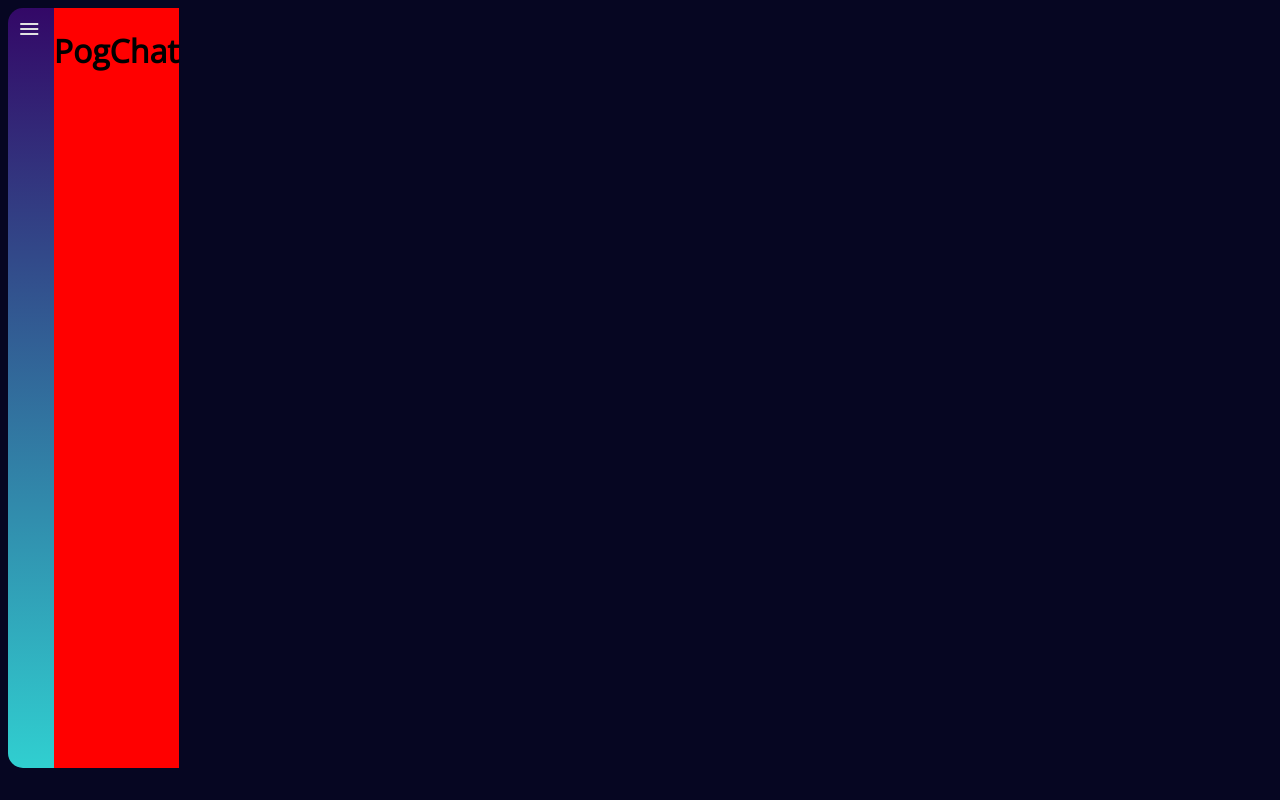
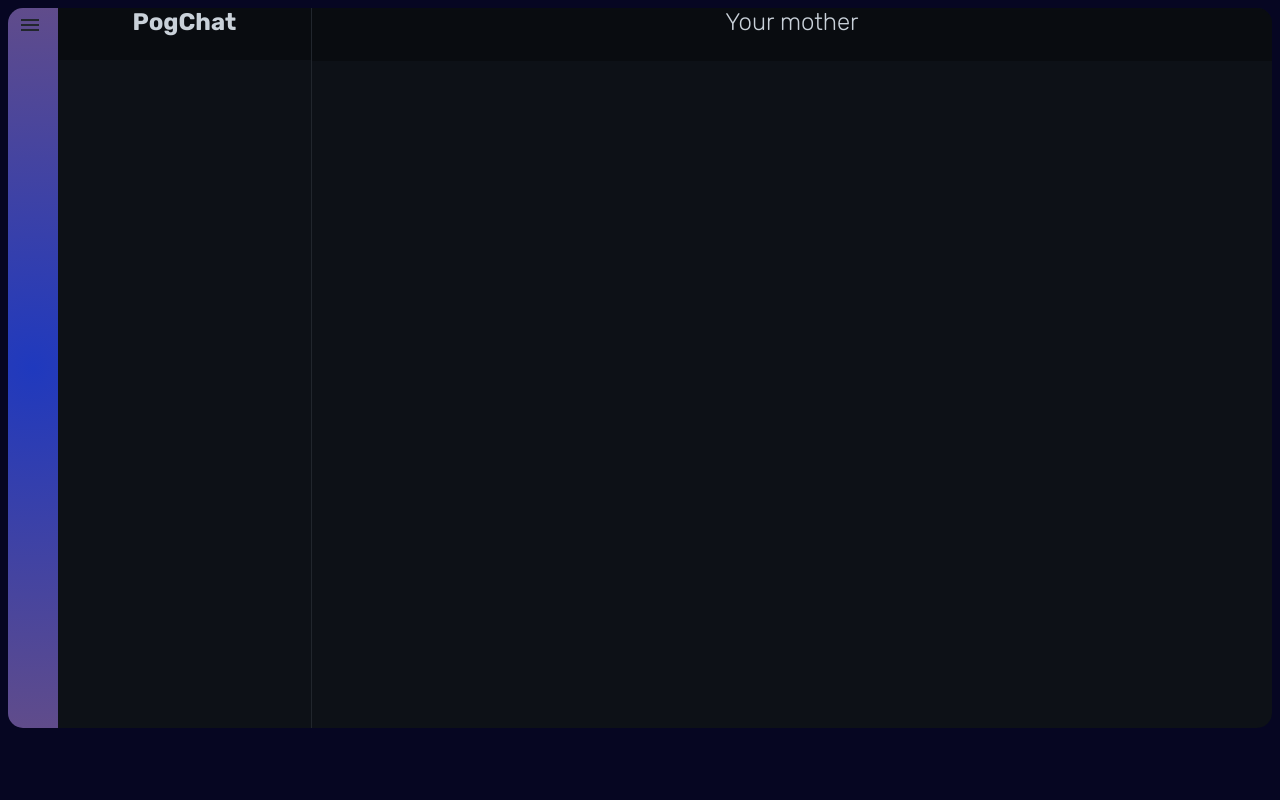
Before and after one commit to yanghuaxuan/KuriusChatApp, a plain HTML site: page index.html in a window 1280 px wide. Drawn offline with nearby package versions, Linux system fonts and the light colour scheme.

Commit message:
Massive changes

```diff
--- a/index.html
+++ b/index.html
@@ -5,17 +5,21 @@
     <link rel="stylesheet" href="style.css">
     <link href="https://fonts.googleapis.com/icon?family=Material+Icons"
       rel="stylesheet">
+    <link rel="preconnect" href="https://fonts.gstatic.com">
+  <link rel="preconnect" href="https://fonts.gstatic.com">
+  <link rel="preconnect" href="https://fonts.gstatic.com">
+  <link href="https://fonts.googleapis.com/css2?family=Rubik:wght@300;700&display=swap" rel="stylesheet">
   </head>
-  <style>
-    @import url('https://fonts.googleapis.com/css2?family=Open+Sans:wght@300&family=Roboto:wght@100&display=swap');
-  </style>
   <body>
     <div class="main-container">
       <div class="sidenav">
           <span class="material-icons sidenav-icon">menu</span>
       </div>
-      <div class="content">
-        <h1>PogChat</h1>
+      <div class="menu">
+        <h3 class="menu-header">PogChat</h3>
+      </div>
+      <div class="chat">
+        <h3 class="chat-header">Your mother</h3>
       </div>
     </div>
   </body>
--- a/style.css
+++ b/style.css
@@ -28,27 +28,63 @@ html {
 }
 
 body {
-  font-family: 'Open Sans', sans-serif;
+  font-family: 'Rubik', sans-serif;
   background-color: #060622;
 }
 
 .main-container {
   display: flex;
-  height: 95vh;
+  height: 90vh;
+  justify-content: flex-start;
 }
 
 .sidenav {
-  background-image: linear-gradient(to top, #30cfd0 0%, #330867 100%);
-  color: rgb(226, 226, 226);
+  flex: 0 0 50px;
+  background: rgb(31,57,190);
+  background: radial-gradient(circle, rgba(31,57,190,1) 0%, rgba(96,76,139,1) 100%);
+  color: #21262D;
   width: 5ch;
   border-top-left-radius: 15px;
   border-bottom-left-radius: 15px;
 }
 
-.sidenav-icon {
-  padding: 20%
+.menu {
+  flex: 0 0 20%;
+  background-color: #0D1117;
+  border-right-style: solid;
+  border-width: 1px;
+  border-color: #21262D;
 }
 
-.content {
-  background-color: red;
+.chat {
+  flex: 1 0 auto;
+  background-color: #0D1117;
+  border-top-right-radius: 15px;
+  border-bottom-right-radius: 15px;
 }
+
+.sidenav-icon {
+  margin-left: 10px;
+  margin-top: 5px;
+}
+
+.menu-header {
+  margin-top: 0px;
+  padding-bottom:24px;
+  font-size: 24px;
+  text-align: center;
+  color: #C9D1D9;
+  background-color: #090C10;
+  font-weight: bold;
+}
+
+.chat-header {
+  margin-top: 0px;
+  padding-bottom: 25px;
+  text-align: center;
+  background-color: #090C10;
+  font-size: 24px;
+  color: #C9D1D9;
+  border-top-right-radius: 15px;
+  font-weight: 300;
+}
```
